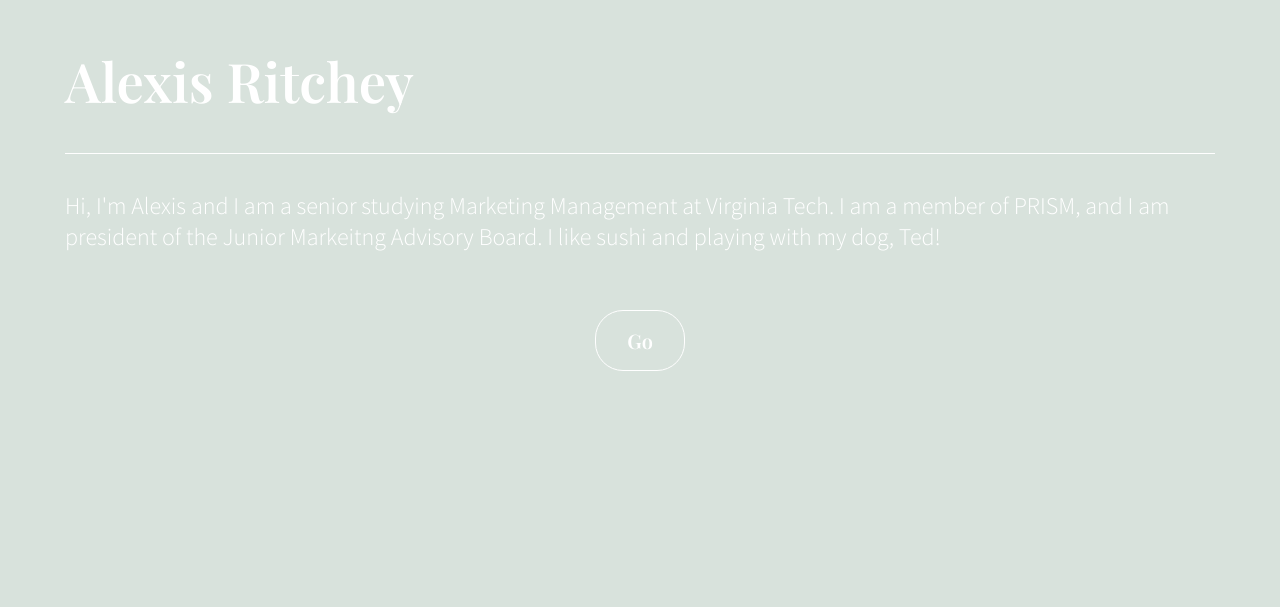
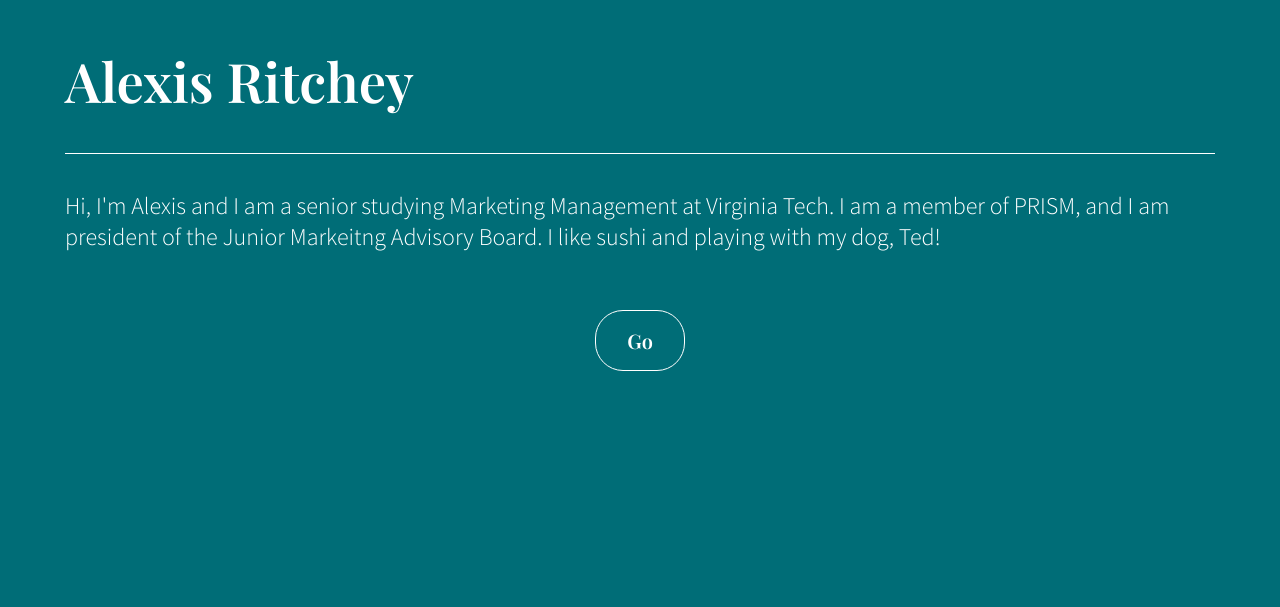
Before and after one commit to alexisritchey/alexisritchey.github.io, a plain HTML site: page index.html in a window 1280 px wide. Shown: the part 193-800 px from the top of the page. Drawn offline with nearby package versions, Linux system fonts and the light colour scheme.

Commit message:
Change Background Color

```diff
--- a/css/style.css
+++ b/css/style.css
@@ -8,7 +8,7 @@
   margin: 0;
 }
 header, footer {
-  background-color: #d8e2dc;
+  background-color: #006d77;
   text-align: left;
 /*  min-width: 500px; */
 }
```
